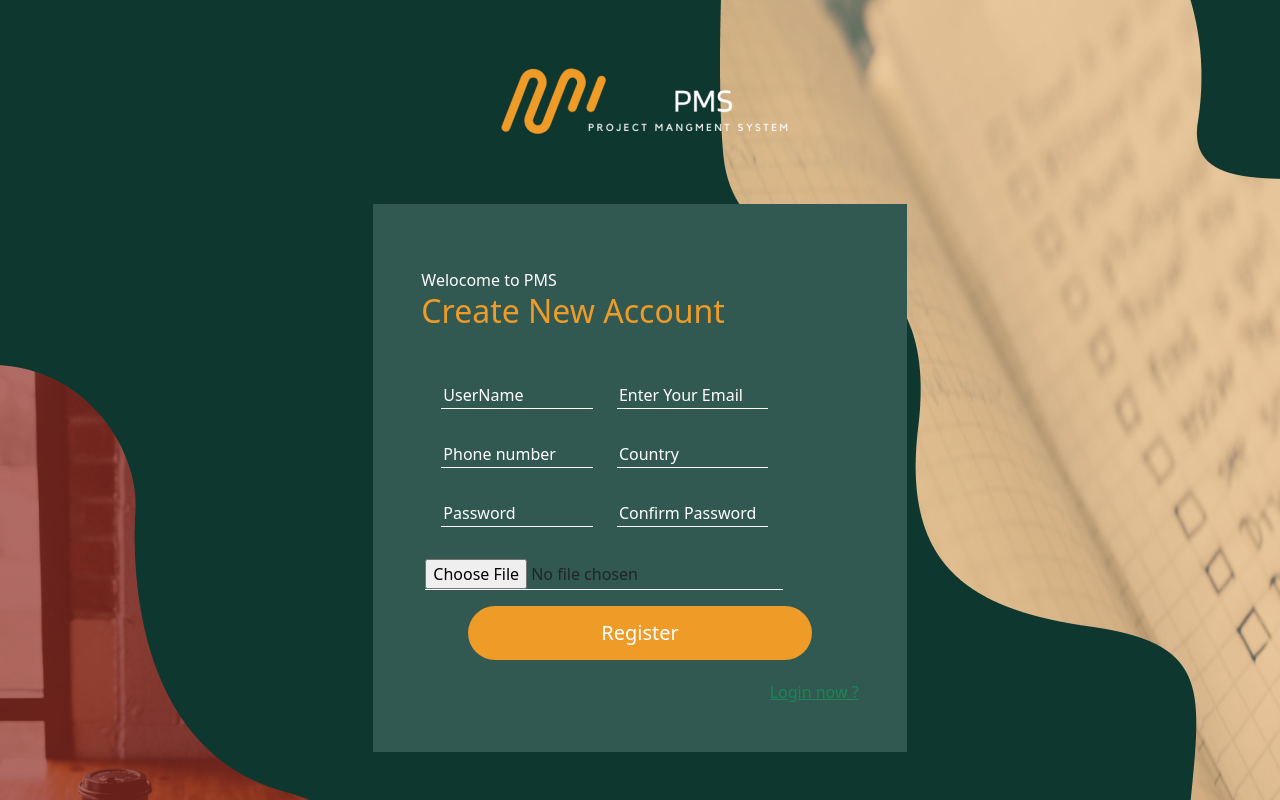
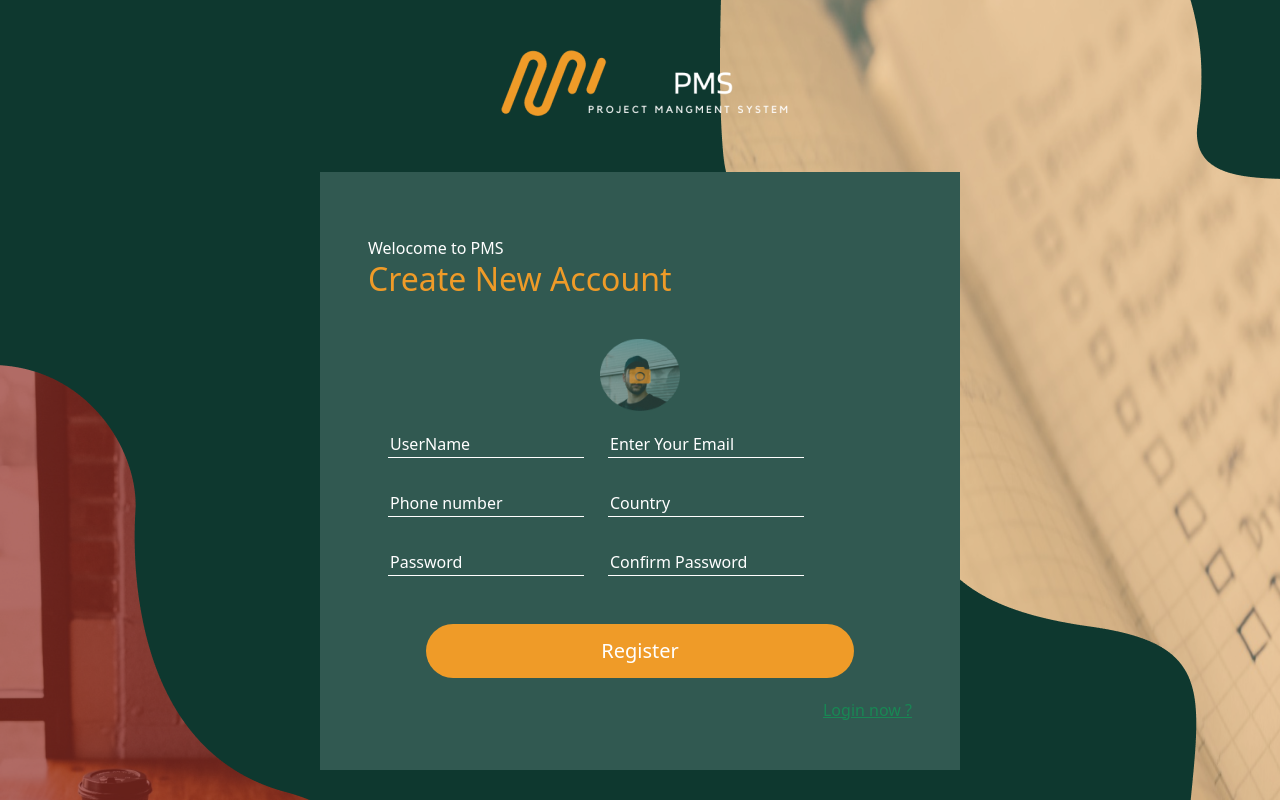
Before and after one commit to Youssefgamalsa/Project_Managment, a React (Vite) app: page /register in a window 1280 px wide. Built offline with nearby package versions, Linux system fonts and the light colour scheme.

Commit message:
register-change

```diff
--- a/src/App.css
+++ b/src/App.css
@@ -43,5 +43,5 @@ color: #fff;
 }
 .logo{
   text-align: center;
-  margin-bottom: -30px;
+  margin-bottom: -10px;
 }
--- a/src/modules/Authentication/components/Register/Register.jsx
+++ b/src/modules/Authentication/components/Register/Register.jsx
@@ -2,12 +2,15 @@ import { Link, useNavigate } from "react-router-dom";
 import "../../../../App.css";
 import { useForm } from "react-hook-form";
 import { toast } from "react-toastify";
+import img from "../../../../assets/1.png";
 import "react-toastify/dist/ReactToastify.css";
 import axios from "axios";
 import baseUsersAuth from "../../../BaseUrls/BaseUrls";
+import { useState } from "react";
 
 export default function Register() {
   let navigate = useNavigate();
+  const [profileImage, setProfileImage] = useState();
 
   let {
     register,
@@ -22,8 +25,11 @@ export default function Register() {
     formdata.append("country", data.country);
     formdata.append("password", data.password);
     formdata.append("confirmPassword", data.confirmPassword);
-    formdata.append("profileImage", data.profileImage[0]);
+    formdata.append("profileImage", profileImage);
     return formdata;
+  };
+  const displaySelectedImage = (e) => {
+    setProfileImage(e.target.value);
   };
   let submtion = async (data) => {
     let form_data = append_to_form_data(data);
@@ -45,6 +51,29 @@ export default function Register() {
       </div>
       <form className="p-1" onSubmit={handleSubmit(submtion)}>
         <div className="p-3 row">
+          <div>
+            <div className="text-center">
+              <div data-mdb-ripple-init>
+                <label
+                  className="form-label text-white m-1"
+                  htmlFor="customFile1"
+                >
+                  <img
+                    id="selectedImage"
+                    src={img}
+                    alt="example placeholder"
+                    style={{ width: "80px" }}
+                  />
+                </label>
+                <input
+                  type="file"
+                  className="form-control d-none"
+                  id="customFile1"
+                  onChange={displaySelectedImage}
+                />
+              </div>
+            </div>
+          </div>
           <div className="my-3 col-md-5">
             <input
               type="text"
@@ -151,13 +180,7 @@ export default function Register() {
             </p>
           )}
         </div>
-        <input
-          type="file"
-          className="col-md-10"
-          {...register("profileImage", {
-            required: "profileImage is required ",
-          })}
-        />
+
         <button type="submit" className="d-block auth_login my-3">
           Register
         </button>
@@ -171,3 +194,14 @@ export default function Register() {
     </>
   );
 }
+
+/*
+<div className="col-md-8 m-auto my-3">
+<input type="file" className="form-control w-100" {...register("profileImage" ,
+  {
+    required:"profileImage is Required "
+  }
+)}
+ />
+</div>
+*/
--- a/src/modules/Shared/components/AuthmoLayout/AuthLayout.jsx
+++ b/src/modules/Shared/components/AuthmoLayout/AuthLayout.jsx
@@ -1,6 +1,8 @@
 import { Outlet } from "react-router-dom";
 import logo from "../../../../assets/images/PMS 3.png";
 export default function AuthLayout({ imgurl }) {
+  const path = window.location.pathname ;
+  // const padd = path =='/register'? "col-lg-8" : "col-lg-5"
   return (
     <div
       className="auth-container"
@@ -9,9 +11,9 @@ export default function AuthLayout({ imgurl }) {
       <div className="container-fluid">
         <div className="row justify-content-center align-items-center vh-100">
           <div className="logo">
-            <img src={logo} alt="auth_logo" style={{width:'20wh' , color:'#fff'}} />
+            <img src={logo} alt="auth_logo" />
           </div>
-          <div className="col-lg-5 p-5 cont">
+          <div className={`col-md-6 p-5 cont`}>
             <Outlet />
           </div>
         </div>
```
